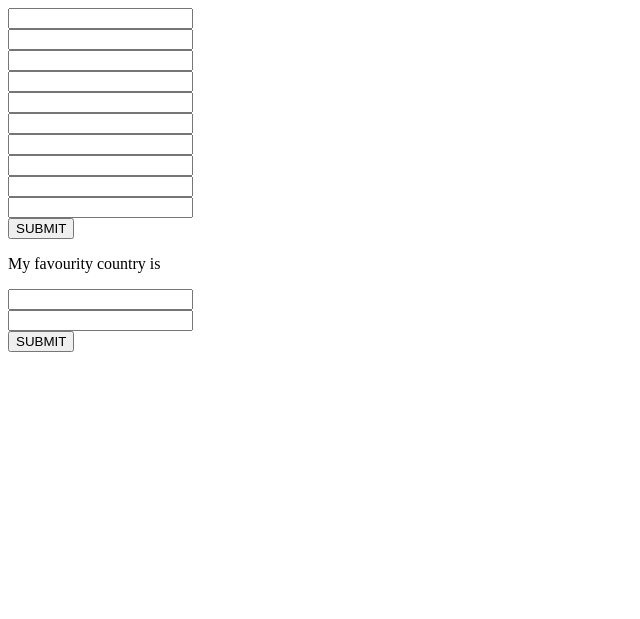
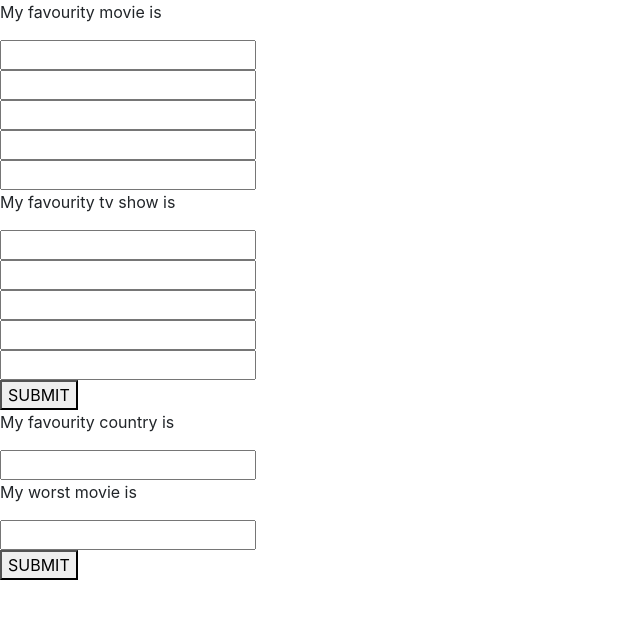
Before and after one commit to Fred1102/PHP-Intro, a PHP site: page /setup.php in a window 1280 px wide. Shown: the top 619 px of the page, without its empty margins (0-640 px from the left). Run offline with PHP 8.4, Linux system fonts and the light colour scheme.

Commit message:
last commit

```diff
--- a/1.Global-Supervariables/setup.php
+++ b/1.Global-Supervariables/setup.php
@@ -9,17 +9,23 @@
     <meta name="viewport" content="width=device-width, initial-scale=1.0">
     <meta http-equiv="X-UA-Compatible" content="ie=edge">
     <link rel = "stylesheet" href = "stylesheet.css">
+    <link rel="stylesheet" href="https://stackpath.bootstrapcdn.com/bootstrap/4.3.1/css/bootstrap.min.css" integrity="sha384-ggOyR0iXCbMQv3Xipma34MD+dH/1fQ784/j6cY/iJTQUOhcWr7x9JvoRxT2MZw1T" crossorigin="anonymous">
     <title>Document</title>
 </head>
 
 <body>
 
 <form action="result.php" method="POST">
+<p>My favourity movie is </p>
+
     <input type="text" name="movie1"> <br>
     <input type="text" name="movie2"> <br>
     <input type="text" name="movie3"> <br>
     <input type="text" name="movie4"> <br>
     <input type="text" name="movie5"> <br>
+
+ <p>My favourity tv show is </p>
+
 
     <input type="text" name="tvshow1"> <br>
     <input type="text" name="tvshow2"> <br>
@@ -33,6 +39,7 @@
 <p>My favourity country is </p>
 <form action="result.php" method="GET">
     <input type="text" name="favouritecountry"> <br>
+    <p>My worst movie is </p>
     <input type="text" name="worstmovie"> <br>
 
     <button type="submit"> SUBMIT</button>
```
Also changed, not shown: 1.Global-Supervariables/result.php (+7 -3 lines).
